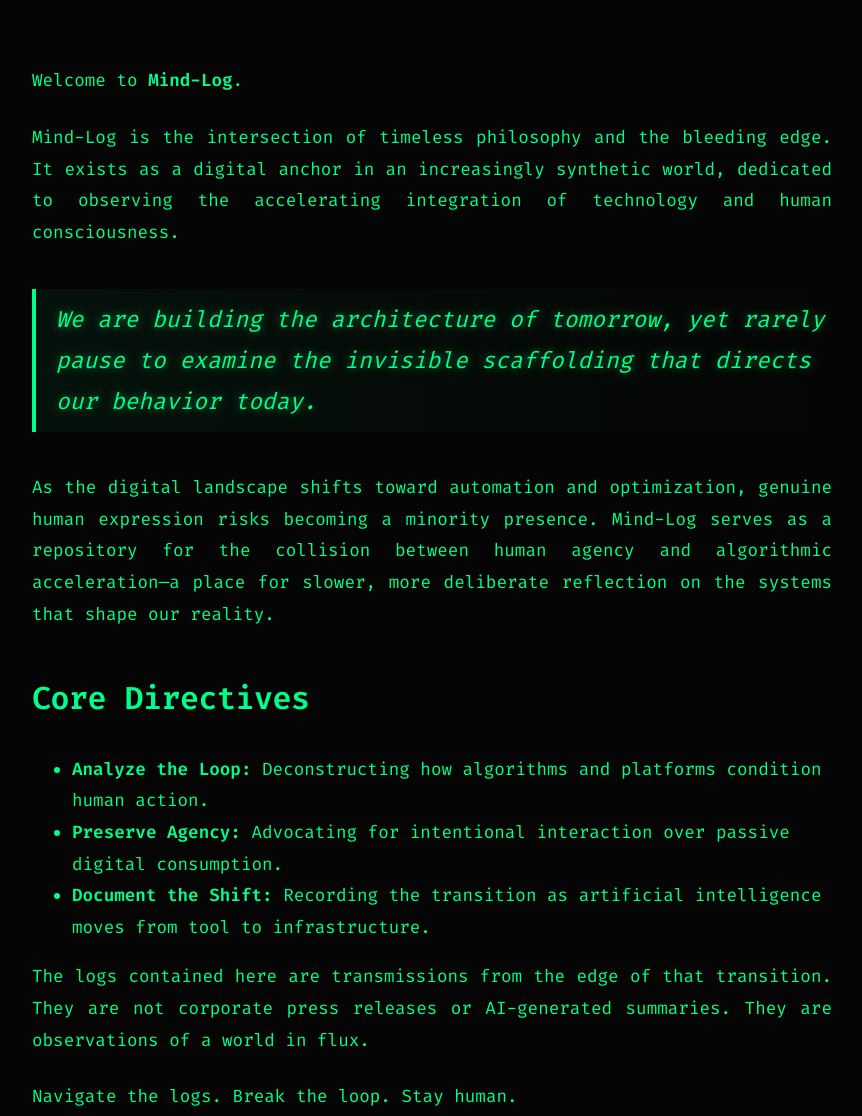
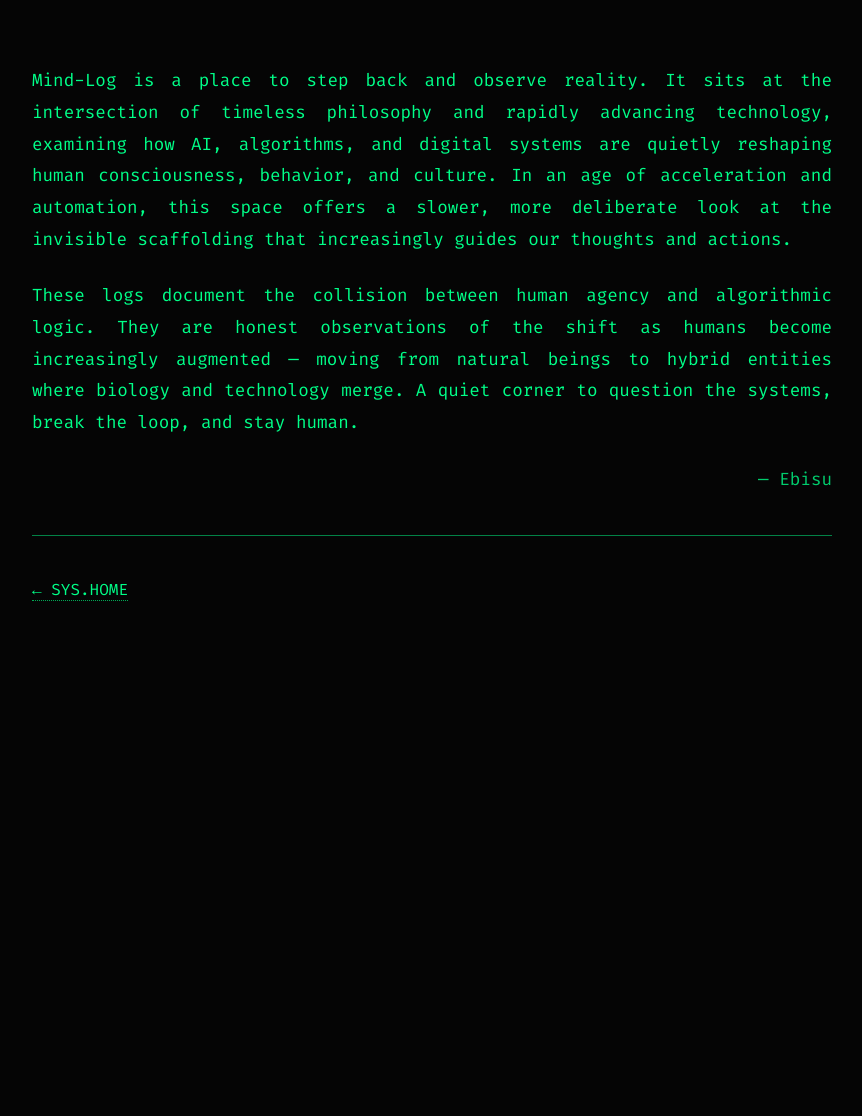
Before and after one commit to mind-log/mind-log.github.io, an Eleventy site: page src/about.html in a window 1280 px wide. Shown: the part 1074-2190 px from the top of the page, without its empty margins (208-1070 px from the left). After the commit the page ends 2007 px from the top, so only its background shows below. Built offline with nearby package versions, Linux system fonts and the light colour scheme; Eleventy itself is replaced by a stand-in of ours; files that its build step writes are made by us from their sources.

Commit message:
Update About section with content from about.txt

```diff
--- /dev/null
+++ b/about.txt
@@ -0,0 +1,2 @@
+Mind-Log is a place to step back and observe reality. It sits at the intersection of timeless philosophy and rapidly advancing technology, examining how AI, algorithms, and digital systems are quietly reshaping human consciousness, behavior, and culture. In an age of acceleration and automation, this space offers a slower, more deliberate look at the invisible scaffolding that increasingly guides our thoughts and actions.
+These logs document the collision between human agency and algorithmic logic. They are honest observations of the shift as humans become increasingly augmented — moving from natural beings to hybrid entities where biology and technology merge. A quiet corner to question the systems, break the loop, and stay human.                                                                                                                                                                                                                                                                                     -Ebisu
--- a/src/about.html
+++ b/src/about.html
@@ -13,26 +13,11 @@ permalink: /about/
 </header>
 
 <article>
-    <p>Welcome to <strong>Mind-Log</strong>.</p>
+    <p>Mind-Log is a place to step back and observe reality. It sits at the intersection of timeless philosophy and rapidly advancing technology, examining how AI, algorithms, and digital systems are quietly reshaping human consciousness, behavior, and culture. In an age of acceleration and automation, this space offers a slower, more deliberate look at the invisible scaffolding that increasingly guides our thoughts and actions.</p>
 
-    <p>Mind-Log is the intersection of timeless philosophy and the bleeding edge. It exists as a digital anchor in an increasingly synthetic world, dedicated to observing the accelerating integration of technology and human consciousness.</p>
+    <p>These logs document the collision between human agency and algorithmic logic. They are honest observations of the shift as humans become increasingly augmented — moving from natural beings to hybrid entities where biology and technology merge. A quiet corner to question the systems, break the loop, and stay human.</p>
 
-    <blockquote class="pull-quote">
-        We are building the architecture of tomorrow, yet rarely pause to examine the invisible scaffolding that directs our behavior today.
-    </blockquote>
-
-    <p>As the digital landscape shifts toward automation and optimization, genuine human expression risks becoming a minority presence. Mind-Log serves as a repository for the collision between human agency and algorithmic acceleration—a place for slower, more deliberate reflection on the systems that shape our reality.</p>
-
-    <h2>Core Directives</h2>
-    <ul>
-        <li><strong>Analyze the Loop:</strong> Deconstructing how algorithms and platforms condition human action.</li>
-        <li><strong>Preserve Agency:</strong> Advocating for intentional interaction over passive digital consumption.</li>
-        <li><strong>Document the Shift:</strong> Recording the transition as artificial intelligence moves from tool to infrastructure.</li>
-    </ul>
-
-    <p>The logs contained here are transmissions from the edge of that transition. They are not corporate press releases or AI-generated summaries. They are observations of a world in flux.</p>
-
-    <p>Navigate the logs. Break the loop. Stay human.</p>
+    <p style="text-align: right; opacity: 0.8;">— Ebisu</p>
 </article>
 
 <footer>
```
